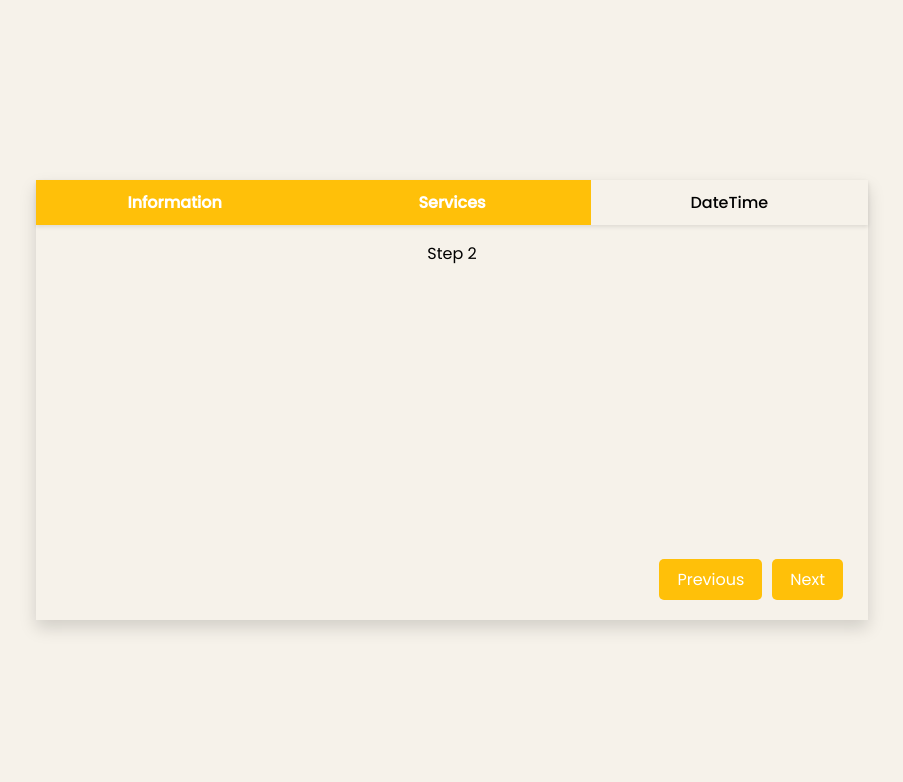
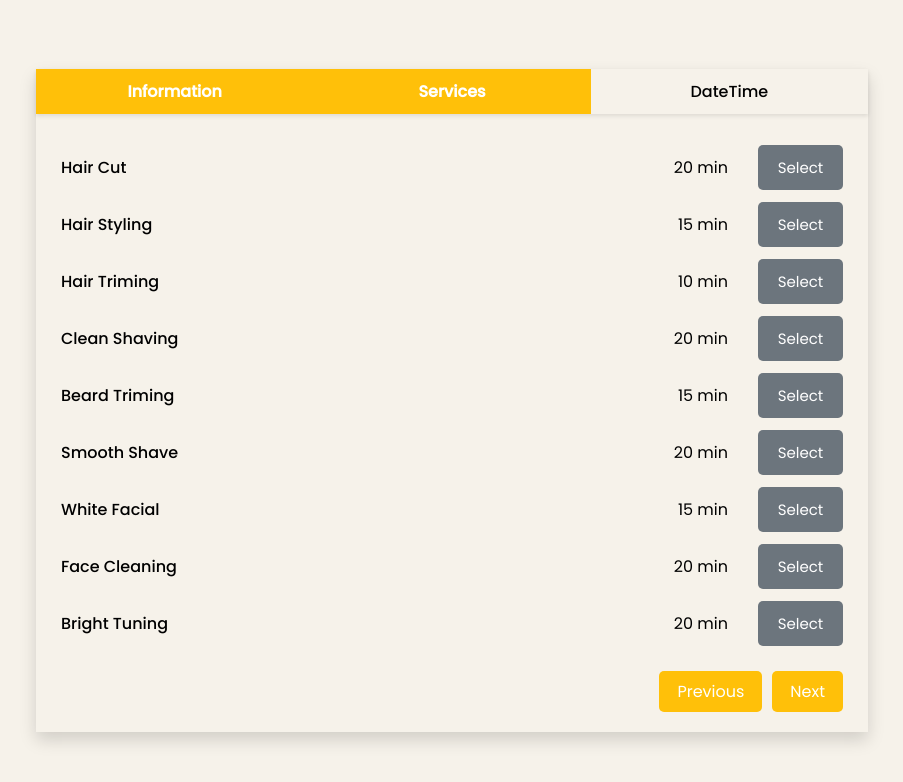
Before and after one commit to ITEC-Group-DPT/barberino_fe, a React (Create React App) app: page / in a window 1280 px wide. Both pictures are taken after a click on the button "Services". Shown: the top 782 px of the page, without its empty margins (188-1091 px from the left). Built offline with nearby package versions, Linux system fonts and the light colour scheme.

Commit message:
added service selection feature

```diff
--- a/src/component/bookingStep/index.jsx
+++ b/src/component/bookingStep/index.jsx
@@ -3,12 +3,14 @@ import "./bookingForm.scss";
 import BookingHeader from "./bookingHeader";
 import BookingFooter from "./bookingFooter";
 import StepInfo from "./step/stepInfo";
+import StepService from "./step/stepService";
 import { validateStepOne } from "./validators";
 
 const stepper = ["Information", "Services", "DateTime"];
 const BookingStep = () => {
   const [activeStep, setActiveStep] = useState(0);
   const [information, setInformation] = useState();
+  const [selectedServices, setSelectedServices] = useState([]);
 
   const handlePrev = () => {
     if (activeStep > 0) setActiveStep(activeStep - 1);
@@ -22,6 +24,12 @@ const BookingStep = () => {
         alert("Please input all field");
         return;
       }
+    } else if (activeStep === 1) {
+      if (selectedServices.length === 0) {
+        alert("Please select at least 1 service");
+        return;
+      }
+      console.log("selected services:", selectedServices);
     }
     if (activeStep < stepper.length - 1)
       setActiveStep(activeStep + 1);
@@ -34,7 +42,12 @@ const BookingStep = () => {
           <StepInfo data={information} setData={setInformation} />
         );
       case 1:
-        return <p>Step 2</p>;
+        return (
+          <StepService
+            selectedServices={selectedServices}
+            setSelectedServices={setSelectedServices}
+          />
+        );
       case 2:
         return <p>Step 3</p>;
       default:
--- a/src/component/bookingStep/step/step.scss
+++ b/src/component/bookingStep/step/step.scss
@@ -27,3 +27,7 @@
 .row {
   display: flex;
 }
+
+.services {
+  padding: 25px 25px 80px 25px;
+}
--- /dev/null
+++ b/src/component/bookingStep/step/stepService.jsx
@@ -0,0 +1,69 @@
+import React, { useState } from "react";
+import ServiceCard from "../../serviceCard/serviceCard";
+import "./step.scss";
+
+const services = [
+  {
+    name: "Hair Cut",
+    duration: "20 min",
+  },
+  {
+    name: "Hair Styling",
+    duration: "15 min",
+  },
+  {
+    name: "Hair Triming",
+    duration: "10 min",
+  },
+  {
+    name: "Clean Shaving",
+    duration: "20 min",
+  },
+  {
+    name: "Beard Triming",
+    duration: "15 min",
+  },
+  {
+    name: "Smooth Shave",
+    duration: "20 min",
+  },
+  {
+    name: "White Facial",
+    duration: "15 min",
+  },
+  {
+    name: "Face Cleaning",
+    duration: "20 min",
+  },
+  {
+    name: "Bright Tuning",
+    duration: "20 min",
+  },
+];
+
+const StepService = ({ selectedServices, setSelectedServices }) => {
+  const handleSelect = (name, selected) => {
+    if (selected === true)
+      setSelectedServices([...selectedServices, name]);
+    else {
+      setSelectedServices(
+        selectedServices.filter((item) => item !== name)
+      );
+    }
+  };
+  return (
+    <div className="services">
+      {services.map((service) => (
+        <ServiceCard
+          key={service.name}
+          name={service.name}
+          duration={service.duration}
+          initSelect={selectedServices.includes(service.name)}
+          handleSelect={handleSelect}
+        />
+      ))}
+    </div>
+  );
+};
+
+export default StepService;
--- /dev/null
+++ b/src/component/serviceCard/serviceCard.jsx
@@ -0,0 +1,40 @@
+import React, { useState } from "react";
+import "./serviceCard.scss";
+
+const SelectBtn = ({ selected = false, handleClick }) => {
+  return (
+    <button
+      type="button"
+      onClick={handleClick}
+      className="selectBtn"
+      style={{ background: selected ? "#ffc009" : "#6c757d" }}
+    >
+      {selected ? "Selected" : "Select"}
+    </button>
+  );
+};
+
+const ServiceCard = ({
+  name,
+  duration,
+  initSelect,
+  handleSelect,
+}) => {
+  const [selected, setSelected] = useState(initSelect);
+  const handleClick = () => {
+    setSelected(!selected);
+    handleSelect(name, !selected);
+  };
+
+  return (
+    <div className="service">
+      <p className="name">{name}</p>
+      <div className="interaction">
+        <p className="duration">{duration}</p>
+        <SelectBtn selected={selected} handleClick={handleClick} />
+      </div>
+    </div>
+  );
+};
+
+export default ServiceCard;
--- /dev/null
+++ b/src/component/serviceCard/serviceCard.scss
@@ -0,0 +1,28 @@
+.service {
+  display: flex;
+  justify-content: space-between;
+}
+
+.name {
+  font-weight: 500;
+}
+
+.interaction {
+  display: flex;
+}
+
+.duration {
+  margin-right: 30px;
+}
+
+.selectBtn {
+  border: none;
+  border-radius: 5px;
+
+  color: white;
+  cursor: pointer;
+  height: 45px;
+  align-self: center;
+  width: 85px;
+  font-size: 15px;
+}
```
